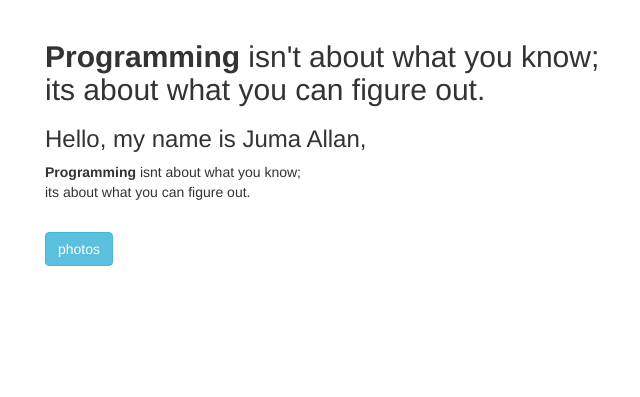
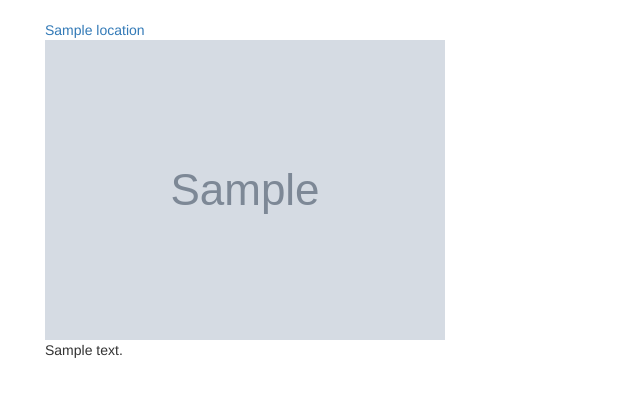
Before and after one commit to juma-moringa/CameraRoll, a Django app: page / in a window 1280 px wide. Shown: the part 102-499 px from the top of the page, without its empty margins (25-665 px from the left). Run offline with Django 3.2, Linux system fonts and the light colour scheme; tables that the repository leaves empty hold one stand-in row (values such as "Sample post"); grey boxes marked "Sample" are stand-in pictures; some libraries are stand-ins or nearby versions.

Commit message:
fetched the images and display in the indexpage

```diff
--- a/gallery/templates/landing.html
+++ b/gallery/templates/landing.html
@@ -2,21 +2,26 @@
 
 {% block content %}
 {{block.super}}
+<div class="container">
+    {%for location in locations %}
+    <a href="{% url 'location' location.id %}">{{location}}</a>
+    {% endfor %}
+</div>
+<div class="container">
+    <div class="row">
+        {% for image in images %}
+        <div class="col-md-4">
+            <img src="{{image.image.url}}" alt="Image" class="img-fluid" data-toggle="modal"
+                data-target="#{{image.id}}">
+            <p>{{image.description}}</p>
+            <p>
+                {% for category in image.categories.all %}
+                <span class="badge badge-primary" style="font-size:1em;">{{category}}</span>
+                {% endfor %}
+            </p>
+        </div>
 
-<div class="container">
-    <div id="prog">
-        <h2><strong>Programming</strong> isn't about what you know; </br>its about what you can figure out.
-        </h2>
+        {% endfor %}
     </div>
-    <div id="opennote">
-
-        <h3>Hello, my name is Juma Allan,</h3>
-        <p id="opennote"><strong>Programming</strong> isnt about what you know; </br>its about what you can figure out.
-        </p>
-    </div>
-    </br>
-
-    <a class="btn btn-info" href="">photos</a>
 </div>
-
 {% endblock %}
--- a/gallery/urls.py
+++ b/gallery/urls.py
@@ -8,6 +8,7 @@ urlpatterns=[
     url(r'^$',views.landing_page,name='landing'),
     url(r'^search/', views.search_results, name='search_results'),
     url(r'^image/(\d+)',views.image,name ='image'),
+    url(r'^location/(\d+)',views.location,name = 'location'),
 
 
 ]
--- a/gallery/views.py
+++ b/gallery/views.py
@@ -9,6 +9,13 @@ def landing_page(request):
     images = Image.all_images()
     locations = Location.objects.all()
     return render(request, 'landing.html', {"images":images,"locations":locations})
+
+def location(request,location):
+    locations = Location.objects.all()
+    selected_location = Location.objects.get(id = location)
+    images = Image.objects.filter(location = selected_location.id)
+    return render(request, 'location.html', {"location":selected_location,"locations":locations,"images":images})
+
 
 #image_location function to find the image results by location.
 def image_location(request, location):
```
